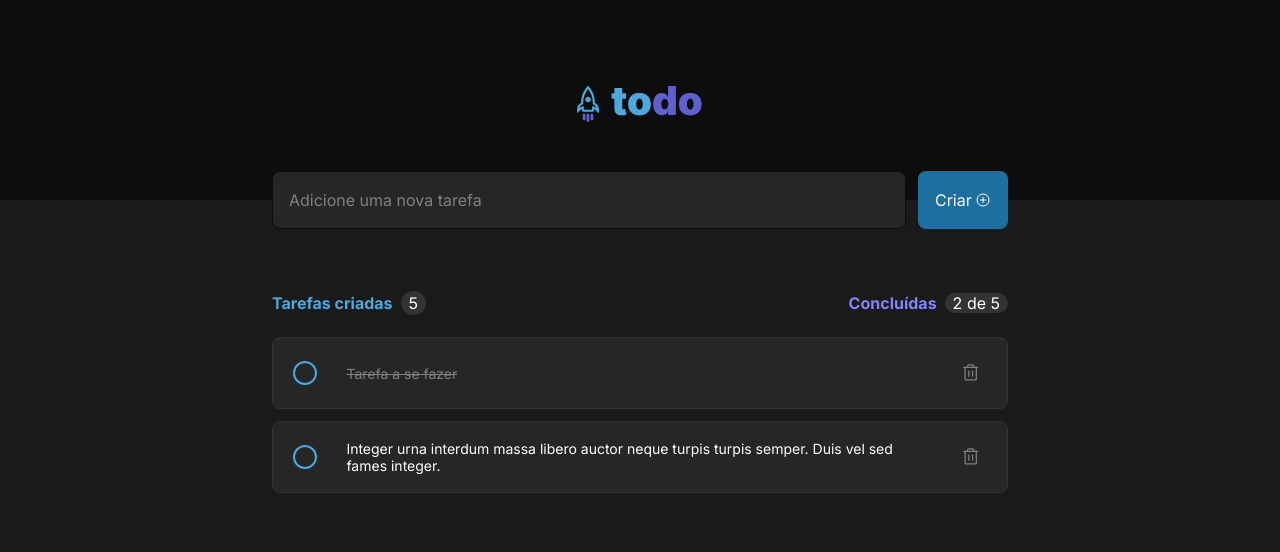
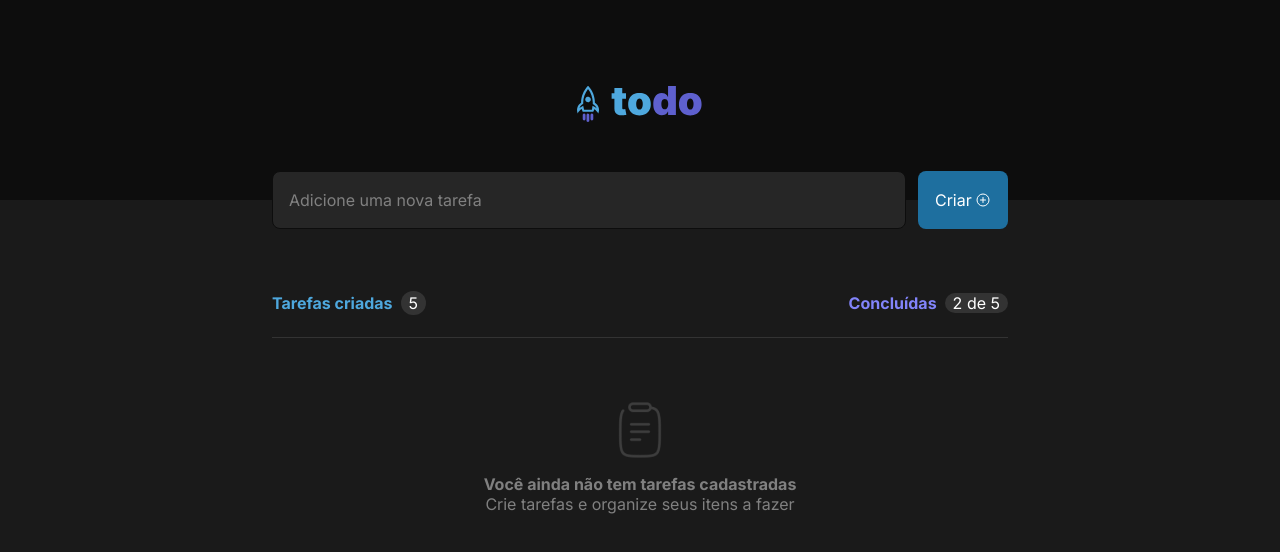
Before and after one commit to jhoownogueira/DesafioIgnite-todolist, a React (Vite) app: page / in a window 1280 px wide. Shown: the top 552 px of the page. Built offline with nearby package versions, Linux system fonts and the light colour scheme.

Commit message:
Task List

```diff
--- a/package.json
+++ b/package.json
@@ -13,7 +13,8 @@
     "phosphor-react": "^1.4.1",
     "react": "^18.2.0",
     "react-dom": "^18.2.0",
-    "styled-components": "^5.3.5"
+    "styled-components": "^5.3.5",
+    "uuidv4": "^6.2.13"
   },
   "devDependencies": {
     "@types/react": "^18.0.17",
--- a/src/App.tsx
+++ b/src/App.tsx
@@ -1,16 +1,16 @@
 import { Header } from "./Components/Header/Header"
-import { InputNewTodo } from "./Components/InputNewTodo/InputNewTodo"
-import { TasksList } from "./Components/TasksList/TasksList"
+import { NewTodo } from "./Components/NewTodo/NewTodo"
 import { GlobalStyle } from "./Global/GlobalStyle"
 
 
+
 function App() {
+
   return (
     <>
     <GlobalStyle />
     <Header />
-    <InputNewTodo />
-    <TasksList />
+    <NewTodo />
     </>
   )
 }
--- a/src/Components/InputNewTodo/InputNewTodo.tsx
+++ /dev/null
@@ -1,19 +0,0 @@
-import { PlusCircle } from "phosphor-react";
-import { GridSystem } from "../../Global/GlobalStyle";
-import { Form } from "./style";
-
-export function InputNewTodo() {
- return (
-  <>
-  <Form>
-   <GridSystem direction="rows" justify="space-between" items="center">
-    <input type="text" id="todo" name="todo" placeholder="Adicione uma nova tarefa"/>
-    <button>
-     Criar
-     <PlusCircle size={16} />
-    </button>
-   </GridSystem>
-  </Form>
-  </>
- )
-}
--- a/src/Components/InputNewTodo/style.ts
+++ /dev/null
@@ -1,45 +0,0 @@
-import styled from "styled-components";
-
-export const Form = styled.form`
-    margin-top: -29px;
-    width: 100%;
-    height: 58px;
-    display: flex;
-    justify-content: center;
-    align-items: center;
-
-    input[type="text"] {
-        margin-right: 12px;
-        width: 100%;
-        height: 58px;
-        border-radius: 8px;
-        padding: 16px;
-        outline: 0;
-        border: 1px solid var(--gray-700);
-        background: var(--gray-500);
-        color: var(--gray-100);
-        &::placeholder {
-            color: var(--gray-300);
-        }
-        &:focus {
-            border: 1px solid var(--secondary-dark);
-        }
-    }
-    button {
-        display: flex;
-        justify-content: space-between;
-        align-items: center;
-
-        width: 100%;
-        max-width: 90px;
-        height: 58px;
-        border-radius: 8px;
-        padding: 16px;
-        background: var(--primary-dark);
-        color: var(--white);
-        transition: all 0.2s;
-        &:hover {
-            background: var(--primary);
-        }
-    }
-`
--- /dev/null
+++ b/src/Components/NewTodo/NewTodo.tsx
@@ -0,0 +1,96 @@
+import { PlusCircle, Trash } from "phosphor-react";
+import { ChangeEvent, FormEvent, useState } from "react";
+import { GridSystem } from "../../Global/GlobalStyle";
+import { TaskTable, Task } from "./style";
+import { v4 as uuidv4 } from "uuid";
+import { Form } from "./style";
+import { NoTasks } from "../NoTasks/NoTasks";
+
+interface TaskListProps {
+ id: string;
+ title: string;
+ isComplete: boolean;
+}
+
+export function NewTodo() {
+
+ const [taskList, setTaskList] = useState<TaskListProps[]>([]);
+
+ const [InputValue, setInputValue] = useState('');
+
+ function handleNewTodoChange(event: ChangeEvent<HTMLInputElement>) {
+  setInputValue(event.target.value);
+ }
+
+ function handleCreateNewTodo(event: FormEvent) {
+  event.preventDefault();
+  setTaskList([
+   ...taskList,
+   {
+    id: uuidv4(),
+    title: `${InputValue}`,
+    isComplete: false
+   }
+  ]);
+ }
+ return (
+  <>
+  <Form onSubmit={handleCreateNewTodo}>
+   <GridSystem direction="rows" justify="space-between" items="center">
+    <input
+     name="todo"
+     onChange={handleNewTodoChange}
+     placeholder="Adicione uma nova tarefa"
+     required
+     />
+    <button>
+     Criar
+     <PlusCircle size={16} />
+    </button>
+   </GridSystem>
+  </Form>
+  <TaskTable>
+   <GridSystem direction="column" justify="space-between" items="flex-start">
+    <header>
+     <div className="left">
+      <strong>Tarefas criadas</strong>
+      <span>5</span>
+     </div>
+     <div className="right">
+      <strong>Concluídas</strong>
+      <div className="tag">
+       <span>2</span>&nbsp;
+      <span>de 5</span>
+      </div>
+     </div>
+    </header>
+    <section>
+     <ul>
+      {
+       taskList.length == 0 ? <NoTasks />
+       :
+       taskList.map(task => {
+        return (
+         <Task
+         key={task.id}
+         concluida={task.isComplete}
+        >
+         <div className="checkbox">
+          <input type="checkbox" name={task.id} id={task.id} />
+          <label htmlFor={task.id}></label>
+         </div>
+         <p>{task.title}</p>
+         <Trash size={20} />
+        </Task>
+        )
+       })
+      }
+
+
+     </ul>
+    </section>
+   </GridSystem>
+  </TaskTable>
+  </>
+ )
+}
--- a/src/Components/TasksList/style.ts
+++ b/src/Components/NewTodo/style.ts
@@ -1,6 +1,50 @@
 import styled from "styled-components";
 
-export const Container = styled.section`
+export const Form = styled.form`
+    margin-top: -29px;
+    width: 100%;
+    height: 58px;
+    display: flex;
+    justify-content: center;
+    align-items: center;
+
+    input {
+        margin-right: 12px;
+        width: 100%;
+        height: 58px;
+        border-radius: 8px;
+        padding: 16px;
+        outline: 0;
+        border: 1px solid var(--gray-700);
+        background: var(--gray-500);
+        color: var(--gray-100);
+        &::placeholder {
+            color: var(--gray-300);
+        }
+        &:focus {
+            border: 1px solid var(--secondary-dark);
+        }
+    }
+    button {
+        display: flex;
+        justify-content: space-between;
+        align-items: center;
+
+        width: 100%;
+        max-width: 90px;
+        height: 58px;
+        border-radius: 8px;
+        padding: 16px;
+        background: var(--primary-dark);
+        color: var(--white);
+        transition: all 0.2s;
+        &:hover {
+            background: var(--primary);
+        }
+    }
+`
+
+export const TaskTable = styled.section`
     margin-top: 64px;
     width: 100%;
     height: auto;
--- /dev/null
+++ b/src/Components/NoTasks/NoTasks.tsx
@@ -0,0 +1,19 @@
+import { GridSystem } from "../../Global/GlobalStyle"
+import { NoTasksList } from "./style"
+import noTaksImg from "../../assets/noTaskIcon.png"
+
+export function NoTasks() {
+ return (
+  <NoTasksList>
+   <GridSystem direction="column" justify="center" items="center">
+    <img src={noTaksImg} />
+    <p>
+     <strong>
+      Você ainda não tem tarefas cadastradas
+     </strong><br />
+     Crie tarefas e organize seus itens a fazer
+     </p>
+   </GridSystem>
+  </NoTasksList>
+ )
+}
--- /dev/null
+++ b/src/Components/NoTasks/style.ts
@@ -0,0 +1,18 @@
+import styled from "styled-components";
+
+export const NoTasksList = styled.section`
+    width: 100%;
+    height: 244px;
+    display: flex;
+    justify-content: center;
+    align-items: center;
+    padding: 64px 0;
+    border-top: 1px solid var(--gray-400);
+    p {
+        margin-top: 16px;
+        width: 100%;
+        color: var(--gray-300);
+        text-align: center;
+    }
+
+`
--- a/src/Components/TasksList/TasksList.tsx
+++ /dev/null
@@ -1,51 +0,0 @@
-import { Trash } from "phosphor-react";
-import { GridSystem } from "../../Global/GlobalStyle";
-import { Container, Task } from "./style";
-
-export function TasksList() {
- return (
-  <>
-  <Container>
-   <GridSystem direction="column" justify="space-between" items="flex-start">
-    <header>
-     <div className="left">
-      <strong>Tarefas criadas</strong>
-      <span>5</span>
-     </div>
-     <div className="right">
-      <strong>Concluídas</strong>
-      <div className="tag">
-       <span>2</span>&nbsp;
-      <span>de 5</span>
-      </div>
-     </div>
-    </header>
-    <section>
-     <ul>
-      <Task
-      concluida={true}
-      >
-       <div className="checkbox">
-        <input type="checkbox" name="task" id="task" />
-        <label htmlFor="task"></label>
-       </div>
-       <p>Tarefa a se fazer</p>
-       <Trash size={20} />
-      </Task>
-      <Task
-      concluida={false}
-      >
-       <div className="checkbox">
-        <input type="checkbox" name="task2" id="task2" />
-        <label htmlFor="task2"></label>
-       </div>
-       <p>Integer urna interdum massa libero auctor neque turpis turpis semper. Duis vel sed fames integer.</p>
-       <Trash size={20} />
-      </Task>
-     </ul>
-    </section>
-   </GridSystem>
-  </Container>
-  </>
- )
-}
```
Also changed, not shown: src/assets/noTaskIcon.png (added), 1 other file (tests, documents, lock files or other folders).
